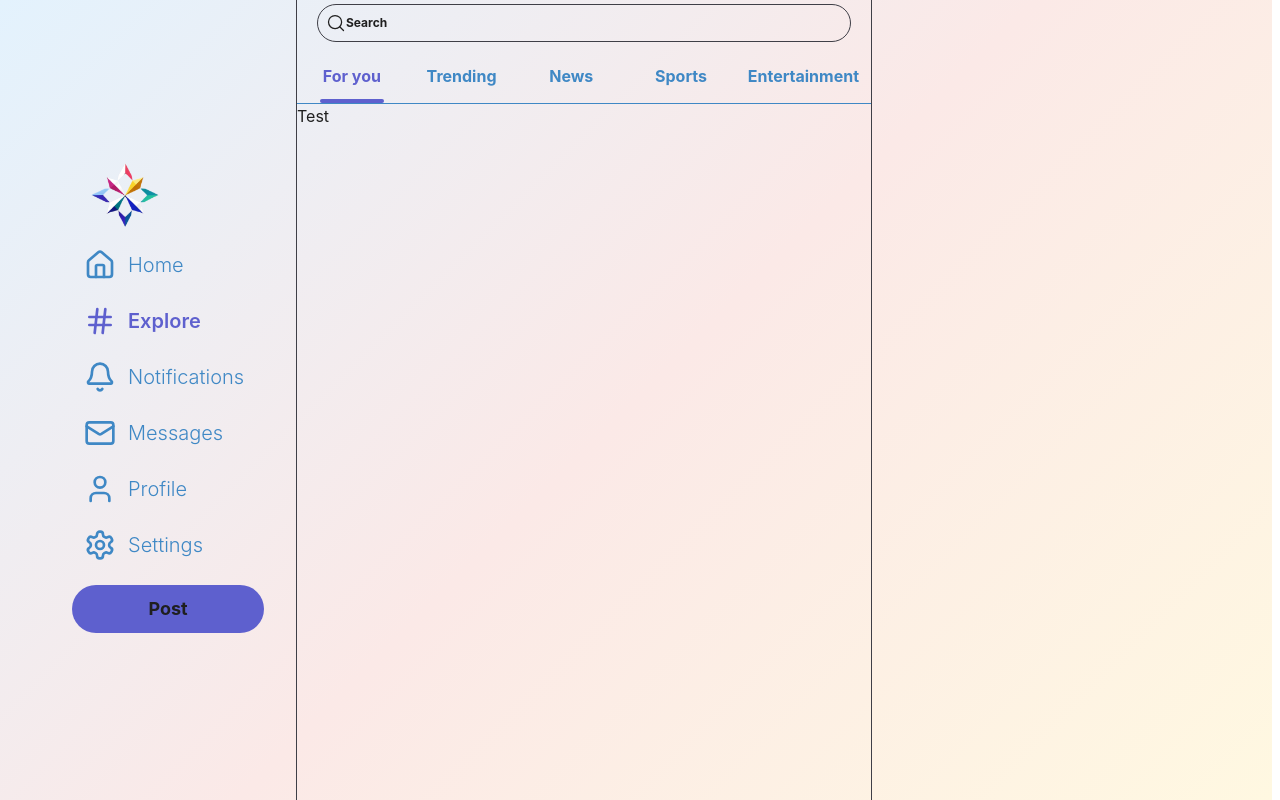
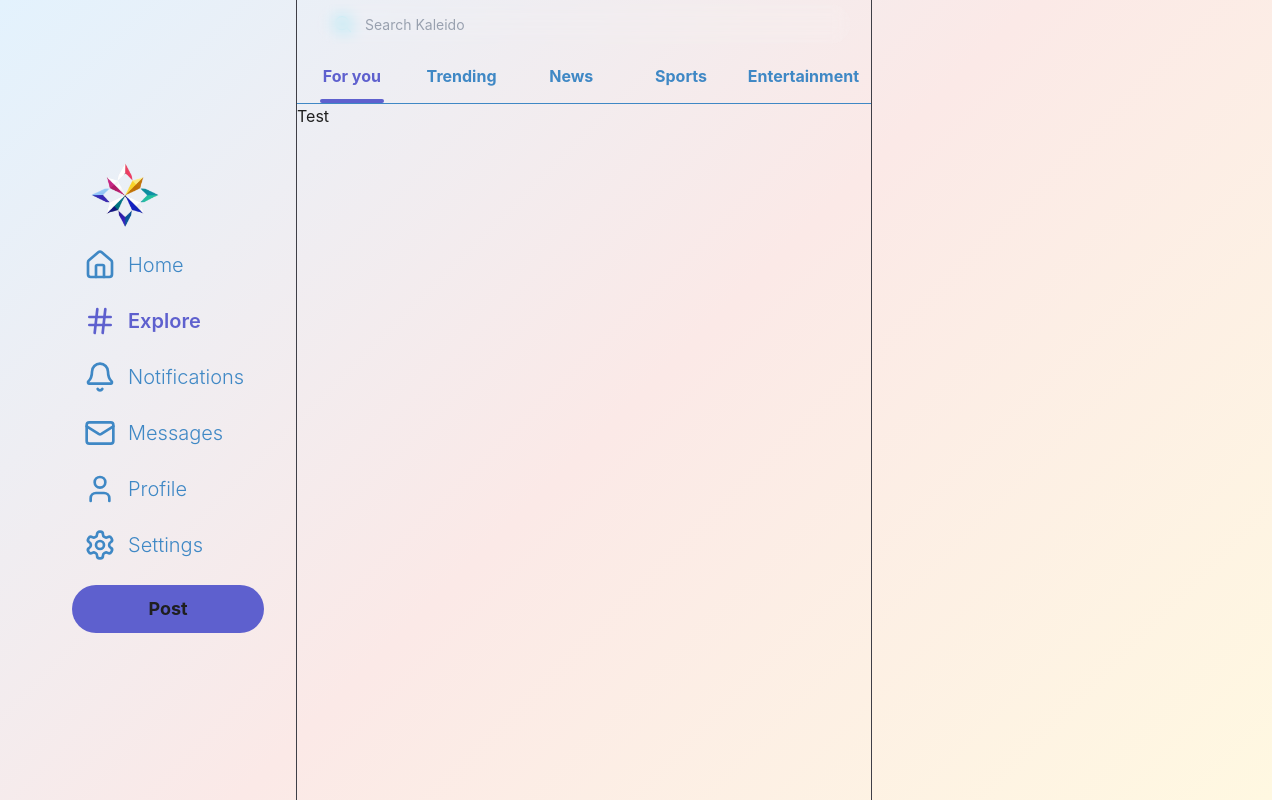
Before and after one commit to pickachuuu/kaleido-client, a Next.js app: page /explore in a window 1280 px wide. Built offline with nearby package versions, Linux system fonts and the light colour scheme.

Commit message:
style: enhance SearchBar component with improved layout and input styling

```diff
--- a/src/components/ui/SearchBar.tsx
+++ b/src/components/ui/SearchBar.tsx
@@ -4,9 +4,13 @@ import { MagnifyingGlass } from 'phosphor-react'
 
 export default function SearchBar() {
     return (
-        <div className="rounded-3xl border-1 border-zinc-700 flex items-center p-2 text-xs w-full">
-            <MagnifyingGlass size={20}/>
-            Search
+        <div className="relative">
+            <MagnifyingGlass className="absolute left-4 top-1/2 transform -translate-y-1/2 w-5 h-5 text-cyan-400" />
+            <input
+                type="text"
+                placeholder="Search Kaleido"
+                className="pl-12 bg-white/5 backdrop-blur-sm border-white/10 text-white placeholder:text-gray-400 rounded-full h-10 w-full focus:outline-none focus:ring-2 focus:ring-pink-500 focus:border-transparent transition-all duration-200 text-sm font-normal"
+            />
         </div>
     )
 }
```
